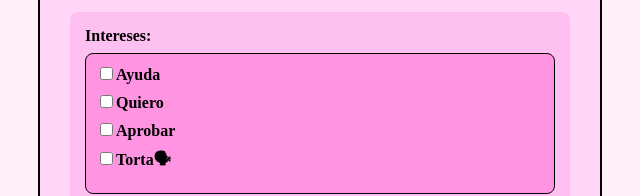
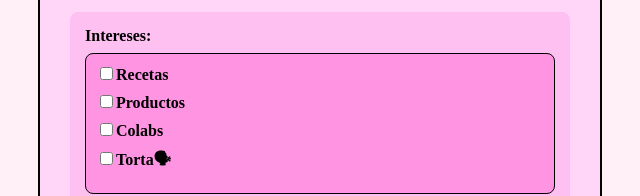
Before and after one commit to JhosSL/Sugar-Tales, a website: page index.html in a window 1280 px wide. Shown: the part 1227-1423 px from the top of the page, 320-960 px from the left. Drawn offline with Linux system fonts and the light colour scheme.

Commit message:
solucion

```diff
--- a/index.html
+++ b/index.html
@@ -135,9 +135,9 @@
         <div class = "campo">
           <label> Intereses: </label>
           <ul class = "lista-checkbox">
-            <li> <label><input type = "checkbox" name = "Intereses" value = "a" >Ayuda</label></li>
-            <li> <label><input type = "checkbox" name = "Intereses" value = "a" >Quiero</label></li>
-            <li> <label><input type = "checkbox" name = "Intereses" value = "a" >Aprobar</label></li>
+            <li> <label><input type = "checkbox" name = "Intereses" value = "a" >Recetas</label></li>
+            <li> <label><input type = "checkbox" name = "Intereses" value = "a" >Productos</label></li>
+            <li> <label><input type = "checkbox" name = "Intereses" value = "a" >Colabs</label></li>
             <li> <label><input type = "checkbox" name = "Intereses" value = "a" >Torta🗣</label></li>
 
           </ul>
```
